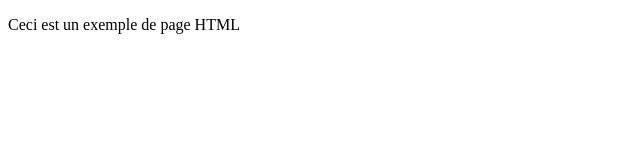
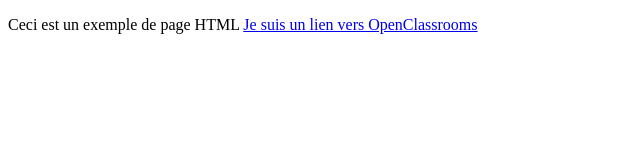
Before and after one commit to etienneschalk/activiteOpenClassrooms, a plain HTML site: page index.html in a window 1280 px wide. Shown: the whole page, without its empty margins (0-640 px from the left). Drawn offline with Linux system fonts and the light colour scheme.

Commit message:
Ajout du lien vers OpenClassrooms dans index.html

```diff
--- a/index.html
+++ b/index.html
@@ -5,6 +5,11 @@
   <title>Page de test HTML</title>
 </head>
 <body>
-	<p> Ceci est un exemple de page HTML </p>
+	<p>
+		Ceci est un exemple de page HTML
+		<a href="https://openclassrooms.com">
+			Je suis un lien vers OpenClassrooms
+		</a>
+	</p>
 </body>
 </html>
```
